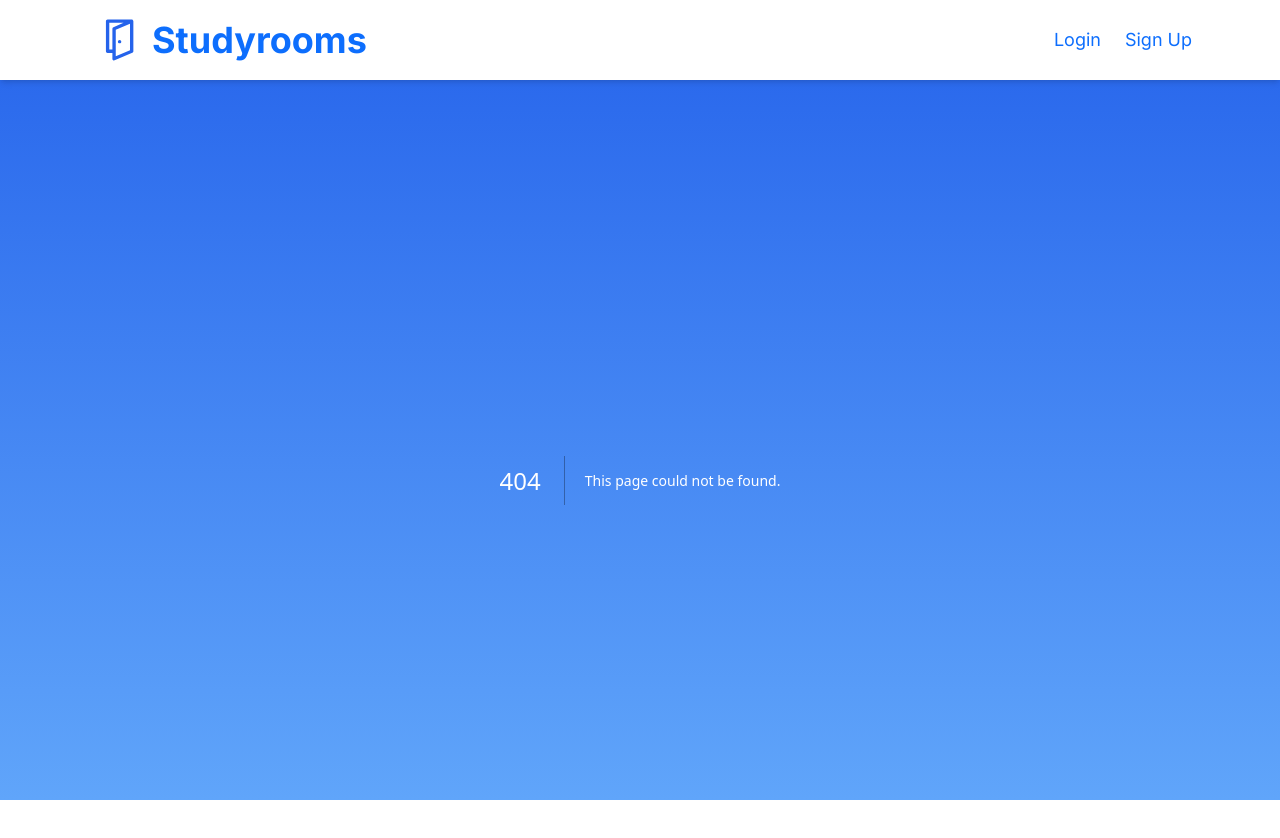
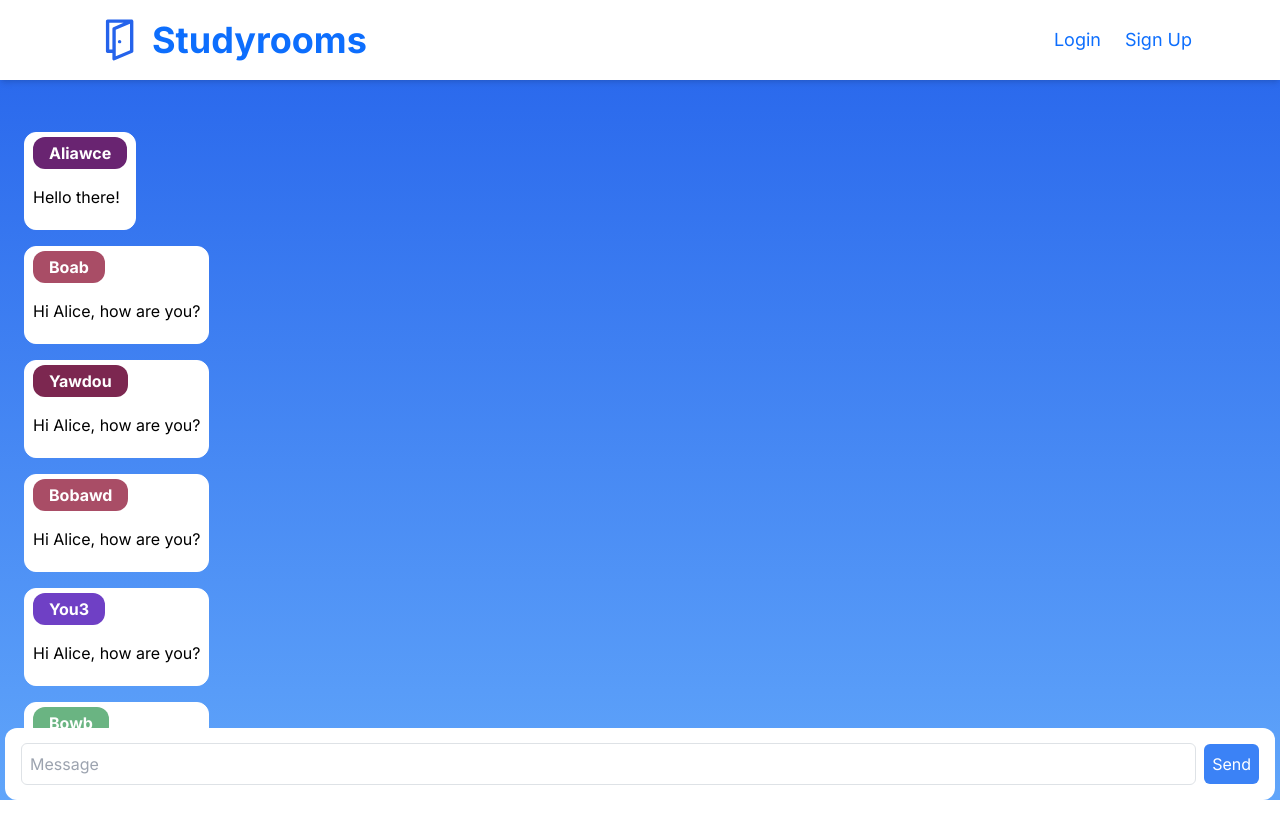
Before and after one commit to JJDOESIT/studyrooms, a Next.js app: page /roomchat in a window 1280 px wide. Before the commit this address had no page. Shown: the top 838 px of the page. After the commit the page ends 800 px from the top, so only its background shows below. Built offline with nearby package versions, Linux system fonts and the light colour scheme; no server answers.

Commit message:
Added messages

```diff
--- /dev/null
+++ b/app/roomchat/page.tsx
@@ -0,0 +1,143 @@
+'use client'
+
+import { useSearchParams } from 'next/navigation'
+import { useEffect, useState } from 'react';
+import { getSession } from '../functions/cookies';
+import styles from './roomchat.module.css'
+
+export default function Roomchat() {
+    const searchParams = useSearchParams()
+    const roomName = searchParams.get('roomname')
+
+    const [userEmail, setuserEmail] = useState("");
+
+    async function getUserId() {
+        const session = await getSession();
+        setuserEmail("you@gmail.com");  // Using session email directly
+        // if (session && session.email) {
+        //   // Set the username to session email or a test value
+        //   setUserName("you@gmail.com");  // Using session email directly
+        // }
+    }
+
+    function emailToColor(email : string) {
+        // Step 1: Hash the email
+        let hash = 0;
+        for (let i = 0; i < email.length; i++) {
+          hash = (hash << 5) - hash + email.charCodeAt(i);
+          hash |= 0; // Convert to 32bit integer
+        }
+
+        // Step 2: Convert hash to RGB values (using bitwise operations)
+        const r = (hash & 0xFF0000) >> 16;
+        const g = (hash & 0x00FF00) >> 8;
+        const b = hash & 0x0000FF;
+
+        // Step 3: Adjust the color to make it pastel
+        // Pastel colors are light, so we blend the original color with white.
+        const pastelR = Math.min(255, r*0.7); // Increase red component
+        const pastelG = Math.min(255, g); // Increase green component
+        const pastelB = Math.min(255, b); // Increase blue component
+
+        // Return the pastel RGB color as a string
+        return `rgb(${pastelR}, ${pastelG}, ${pastelB})`;
+    }
+
+    function getContrastingColor(rgb: string){
+        // Parse the RGB string (e.g., "rgb(255, 0, 0)")
+        const match = rgb.match(/^rgb\((\d+), (\d+), (\d+)\)$/);
+        if (!match) return null;  // Invalid RGB format
+
+        const r = parseInt(match[1]);
+        const g = parseInt(match[2]);
+        const b = parseInt(match[3]);
+
+        // Calculate the luminance using the formula
+        const luminance = r +  g +  b;
+
+        // If luminance is high, use black for contrast (dark color), otherwise use white
+        // return luminance < 2 ? 'black' : 'white';
+        return 'white';
+    }
+
+    useEffect(() => {
+        getUserId();
+    }, []);
+
+    const [messages, setMessages] = useState([
+        { email: "alice@gmail.com", user: 'Aliawce', content: 'Hello there!' },
+        { email: "bob@gmail.com", user: 'Boab', content: 'Hi Alice, how are you?' },
+        { email: "you@gmail.com", user: 'Yawdou', content: 'Hi Alice, how are you?' },
+        { email: "bob@gmail.com", user: 'Bobawd', content: 'Hi Alice, how are you?' },
+        { email: "you@gmom", user: 'You3', content: 'Hi Alice, how are you?' },
+        { email: "bob@gmai3erdqw3efdwom", user: 'Bowb', content: 'Hi Alice, how are you?' },
+        { email: "youwefweail.com", user: 'Yoawdu', content: 'Hi Alice, how are you?' },
+        { email: "boefwefw@gmail.com", user: 'Boaaab', content: 'Hi Alice, how are you?' },
+        { email: "you@gmahg34hefjkil.com", user: 'Yoawdawu', content: 'Hi Alice, how are you?' },
+    ]);
+
+    // State to track the input fields
+    const [contentInput, setContentInput] = useState('');
+
+
+    // Function to handle adding a new message
+    const addMessage = () => {
+        if (contentInput) {
+        setMessages([
+            ...messages,
+            { email: userEmail, user: "You", content: contentInput },
+        ]);
+        setContentInput('');
+        }
+    };
+
+    const handleEnterPress = (event :any) => {
+        if (event.key === 'Enter') {
+          addMessage();
+        }
+      };
+
+    return (
+        <div className='w-full h-full'>
+            <div className='w-full h-[5%] text-2xl font-bold'>
+                {roomName}
+            </div>
+            <div className={`flex flex-col space-y-4 overflow-auto h-[85%] mr-[5px] ${styles.scrollbarthin}`}>
+                <div className='h-[30px]'></div>
+                {messages.map((msg, index) => (
+                    <div
+                        key={index}
+                        className={`flex items-start mx-4 ${msg.email === userEmail ? 'justify-end' : ''}`}
+                    >
+                        <div
+                            className={`text-black px-2 py-1 rounded-xl max-w-xs break-words border-white border-[1px] bg-white`}
+                        >
+                            <p
+                                className="font-bold rounded-xl py-1 px-3 w-fit"
+                                style={{ backgroundColor: emailToColor(msg.email), color: 'white' }}
+                            >{msg.user}</p>
+                            <p>{msg.content}</p>
+                        </div>
+                    </div>
+                ))}
+                <div className='h-[30px]'></div>
+            </div>
+
+            <div className="flex space-x-2 bg-white h-[10%] flex items-center justify-center rounded-xl mx-[5px] p-3">
+                <input
+                type="text"
+                placeholder="Message"
+                value={contentInput}
+                onChange={(e) => setContentInput(e.target.value)}
+                className="border p-2 rounded-md flex-grow text-black"
+                />
+                <button
+                onClick={addMessage}
+                className="bg-blue-500 text-white p-2 rounded-md"
+                >
+                Send
+                </button>
+            </div>
+        </div>
+    );
+}
--- /dev/null
+++ b/app/roomchat/roomchat.module.css
@@ -0,0 +1,14 @@
+.scrollbarthin::-webkit-scrollbar-track {
+    background-color: transparent; /* Make the track invisible */
+  }
+
+  /* Style the scrollbar itself */
+  .scrollbarthin::-webkit-scrollbar {
+    width: 8px; /* Adjust width of the scrollbar */
+  }
+
+  /* Style the scrollbar thumb (handle) */
+  .scrollbarthin::-webkit-scrollbar-thumb {
+    background-color: #fbfbfb; /* Customize the thumb color */
+    border-radius: 10px; /* Optional: round corners of the thumb */
+  }
```
